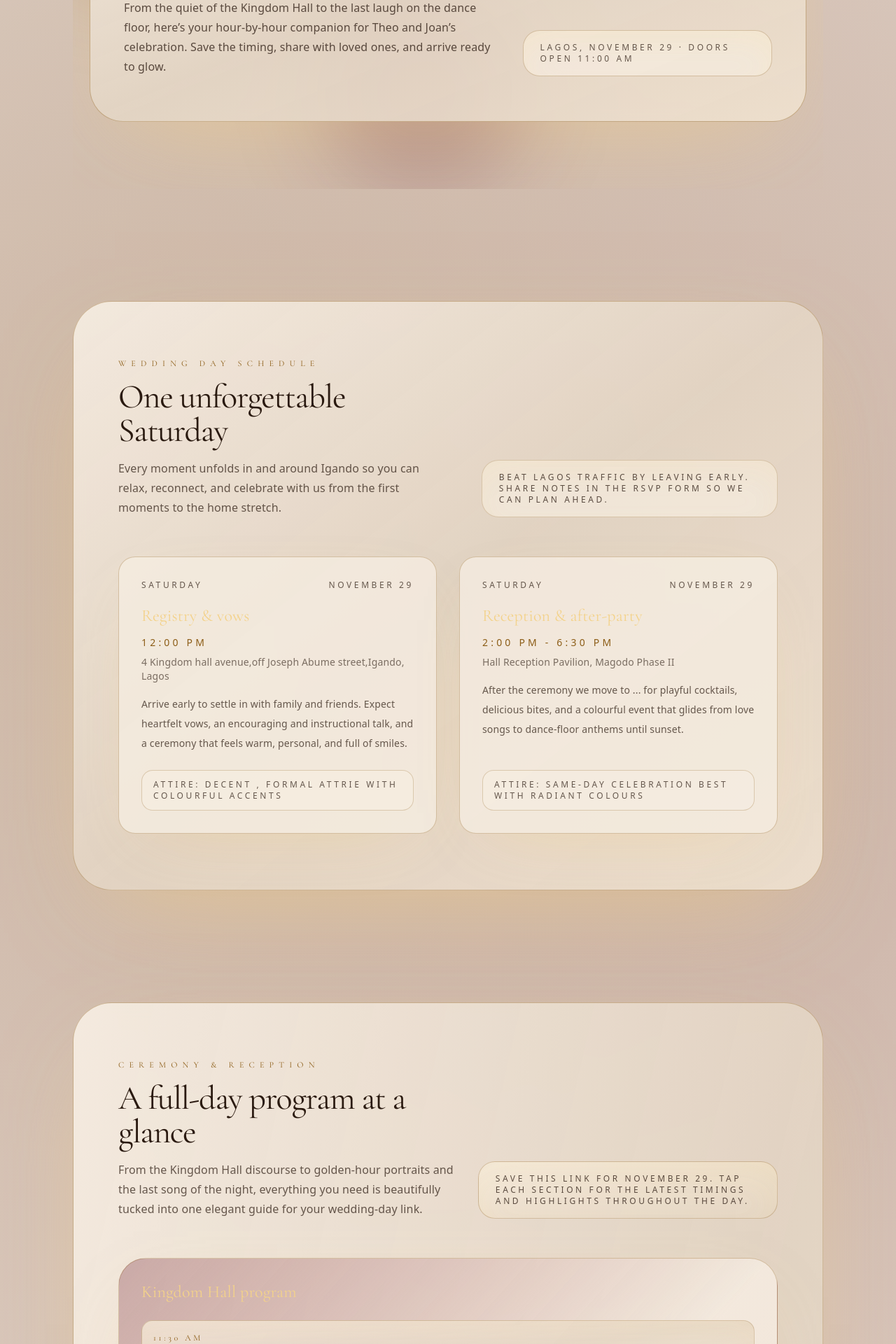
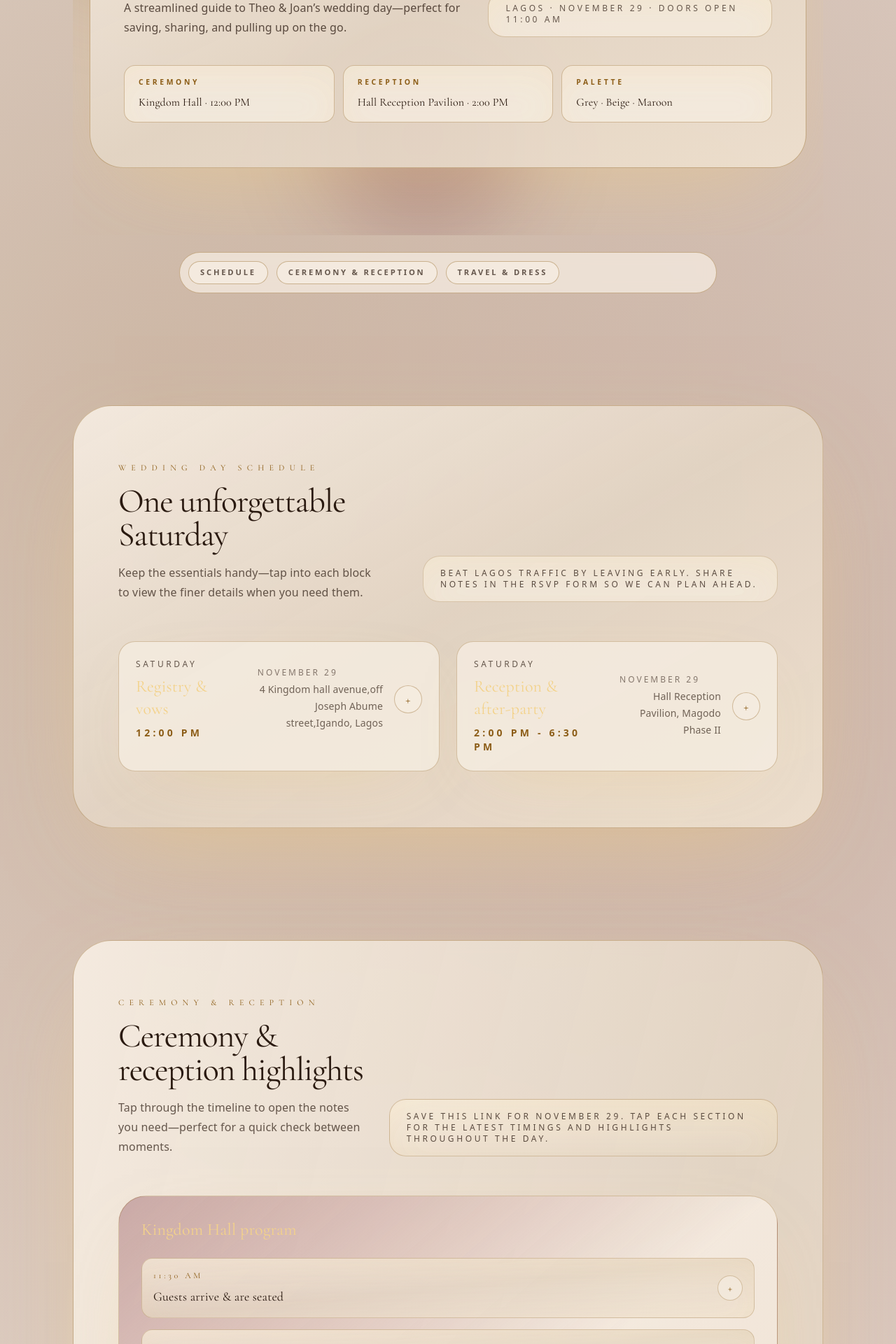
Before and after one commit to Andesfluffy/wedding-app, a Next.js app: page /program in a window 1280 px wide. Shown: the part 440-2360 px from the top of the page at 70% size. Built offline with nearby package versions, Linux system fonts and the light colour scheme.

Commit message:
Refine program page layout for concise schedule

```diff
--- a/src/app/program/page.tsx
+++ b/src/app/program/page.tsx
@@ -3,6 +3,27 @@ import { SiteFooter } from "@/components/footer";
 import { WeekendEvents } from "@/components/weekend-events";
 import { ProgramSection } from "@/components/programs";
 import { TravelSection } from "@/components/travel";
+
+const highlightCards = [
+  {
+    label: "Ceremony",
+    value: "Kingdom Hall · 12:00 PM",
+  },
+  {
+    label: "Reception",
+    value: "Hall Reception Pavilion · 2:00 PM",
+  },
+  {
+    label: "Palette",
+    value: "Grey · Beige · Maroon",
+  },
+];
+
+const quickLinks = [
+  { href: "#schedule", label: "Schedule" },
+  { href: "#program", label: "Ceremony & Reception" },
+  { href: "#travel", label: "Travel & Dress" },
+];
 
 function ProgramIntro() {
   return (
@@ -12,25 +33,62 @@ function ProgramIntro() {
         <div className="absolute right-0 top-0 h-80 w-80 rounded-full bg-night/45 blur-3xl" />
         <div className="absolute bottom-0 left-1/4 h-72 w-72 rounded-full bg-merlot/25 blur-3xl sm:left-1/3" />
       </div>
-      <div className="mx-auto max-w-5xl rounded-[3rem] border border-gold/40 bg-gradient-to-br from-night/92 via-onyx/88 to-char/90 px-6 py-16 text-center shadow-[0_45px_140px_-60px_rgba(249,210,122,0.55)] backdrop-blur sm:px-12 md:text-left">
+      <div className="mx-auto max-w-5xl rounded-[3rem] border border-gold/40 bg-gradient-to-br from-night/92 via-onyx/90 to-char/90 px-6 py-16 text-center shadow-[0_45px_140px_-60px_rgba(249,210,122,0.55)] backdrop-blur sm:px-12 md:text-left">
         <p className="font-display text-xs uppercase tracking-[0.6em] text-gold">
           Wedding day flow
         </p>
         <div className="mt-6 flex flex-col gap-8 md:flex-row md:items-end md:justify-between">
           <div className="space-y-5">
             <h1 className="font-display text-4xl tracking-tight text-ivory sm:text-5xl md:text-6xl">
-              Every moment, beautifully timed
+              Celebration at a glance
             </h1>
             <p className="text-base leading-7 text-ivory/75 md:max-w-xl">
-              From the quiet of the Kingdom Hall to the last laugh on the dance floor, here’s your hour-by-hour companion for Theo and Joan’s celebration. Save the timing, share with loved ones, and arrive ready to glow.
+              A streamlined guide to Theo &amp; Joan’s wedding day—perfect for
+              saving, sharing, and pulling up on the go.
             </p>
           </div>
           <div className="rounded-3xl border border-gold/30 bg-night/75 px-6 py-4 text-xs uppercase tracking-[0.3em] text-ivory/70 shadow-[inset_0_18px_45px_rgba(249,210,122,0.12)]">
-            Lagos, November 29 · Doors open 11:00 AM
+            Lagos · November 29 · Doors open 11:00 AM
           </div>
+        </div>
+        <div className="mt-10 grid gap-3 sm:grid-cols-3">
+          {highlightCards.map((item) => (
+            <div
+              key={item.label}
+              className="rounded-2xl border border-gold/35 bg-night/80 px-5 py-4 text-left text-ivory/80 shadow-[inset_0_18px_45px_rgba(249,210,122,0.1)]"
+            >
+              <p className="text-[0.65rem] font-semibold uppercase tracking-[0.35em] text-gold">
+                {item.label}
+              </p>
+              <p className="mt-2 font-display text-base text-ivory">
+                {item.value}
+              </p>
+            </div>
+          ))}
         </div>
       </div>
     </section>
+  );
+}
+
+function QuickNavigation() {
+  return (
+    <nav
+      aria-label="Program sections"
+      className="relative z-20 -mt-10 w-full px-4 sm:px-0"
+    >
+      <div className="mx-auto flex max-w-3xl gap-3 overflow-x-auto rounded-full border border-gold/40 bg-night/75 px-3 py-3 text-xs uppercase tracking-[0.35em] text-ivory/70 shadow-[0_25px_80px_-45px_rgba(249,210,122,0.45)] backdrop-blur">
+        {quickLinks.map((link) => (
+          <a
+            key={link.href}
+            href={link.href}
+            className="inline-flex shrink-0 items-center justify-center rounded-full border border-gold/40 bg-night/80 px-4 py-2 text-[0.7rem] font-semibold tracking-[0.25em] text-ivory/80 transition hover:border-gold/70 hover:text-ivory focus-visible:outline-none focus-visible:ring-2 focus-visible:ring-gold/60"
+          >
+            {link.label}
+          </a>
+        ))}
+      </div>
+    </nav>
   );
 }
 
@@ -40,6 +98,7 @@ export default function ProgramPage() {
       <Navigation />
       <main className="mx-auto flex max-w-6xl flex-col gap-16 px-4 sm:px-6 md:px-10">
         <ProgramIntro />
+        <QuickNavigation />
         <WeekendEvents />
         <ProgramSection />
         <TravelSection />
--- a/src/components/programs.tsx
+++ b/src/components/programs.tsx
@@ -11,7 +11,7 @@ export function ProgramSection() {
   return (
     <section
       id="program"
-      className="relative mx-auto mt-24 max-w-6xl rounded-[3.5rem] border border-gold/35 bg-gradient-to-br from-night/92 via-onyx/88 to-char/90 px-6 py-20 shadow-[0_50px_140px_-60px_rgba(249,210,122,0.55)] backdrop-blur md:px-16"
+      className="relative mx-auto mt-24 max-w-6xl scroll-mt-32 rounded-[3.5rem] border border-gold/35 bg-gradient-to-br from-night/92 via-onyx/88 to-char/90 px-6 py-20 shadow-[0_50px_140px_-60px_rgba(249,210,122,0.55)] backdrop-blur md:px-16"
     >
       <div className="flex flex-col gap-8 md:flex-row md:items-end md:justify-between">
         <div className="max-w-xl">
@@ -19,12 +19,11 @@ export function ProgramSection() {
             Ceremony &amp; reception
           </p>
           <h2 className="mt-4 font-display text-4xl tracking-tight text-ivory sm:text-5xl">
-            A full-day program at a glance
+            Ceremony &amp; reception highlights
           </h2>
           <p className="mt-4 text-base leading-7 text-ivory/70">
-            From the Kingdom Hall discourse to golden-hour portraits and the
-            last song of the night, everything you need is beautifully tucked
-            into one elegant guide for your wedding-day link.
+            Tap through the timeline to open the notes you need—perfect for a
+            quick check between moments.
           </p>
         </div>
         <div className="rounded-3xl border border-gold/30 bg-gradient-to-br from-night/80 via-char/80 to-onyx/80 px-6 py-4 text-xs uppercase tracking-[0.3em] text-ivory/75 shadow-[inset_0_20px_50px_rgba(249,210,122,0.12)]">
@@ -76,22 +75,33 @@ function ProgramCard({
       <h3 className="font-display text-2xl text-gilded">
         {title}
       </h3>
-      <dl className="mt-6 flex flex-col gap-5 text-sm leading-7 text-ivory/75">
+      <ul className="mt-6 flex flex-col gap-4 text-sm leading-7 text-ivory/75">
         {items.map((item) => (
-          <div
-            key={`${item.time}-${item.title}`}
-            className="rounded-2xl border border-gold/25 bg-gradient-to-br from-night/80 via-onyx/75 to-char/80 p-4 shadow-[inset_0_18px_45px_rgba(249,210,122,0.1)]"
-          >
-            <dt className="font-display text-xs uppercase tracking-[0.3em] text-gold">
-              {item.time}
-            </dt>
-            <dd className="mt-2 font-display text-lg text-ivory">{item.title}</dd>
-            <p className="mt-1 text-[0.95rem] leading-6 text-ivory/70">
-              {item.description}
-            </p>
-          </div>
+          <li key={`${item.time}-${item.title}`}>
+            <details className="group rounded-2xl border border-gold/25 bg-gradient-to-br from-night/80 via-onyx/75 to-char/80 p-4 shadow-[inset_0_18px_45px_rgba(249,210,122,0.1)] transition hover:border-gold/40 [&_summary::-webkit-details-marker]:hidden">
+              <summary className="flex w-full cursor-pointer flex-col gap-2 text-left sm:flex-row sm:items-center sm:justify-between">
+                <div>
+                  <p className="font-display text-xs uppercase tracking-[0.3em] text-gold">
+                    {item.time}
+                  </p>
+                  <p className="mt-2 font-display text-lg text-ivory">
+                    {item.title}
+                  </p>
+                </div>
+                <span
+                  aria-hidden="true"
+                  className="mt-1 flex h-9 w-9 shrink-0 items-center justify-center rounded-full border border-gold/30 bg-night/70 font-display text-base text-gold transition duration-300 group-open:rotate-45 sm:mt-0"
+                >
+                  +
+                </span>
+              </summary>
+              <p className="mt-3 text-[0.95rem] leading-6 text-ivory/70">
+                {item.description}
+              </p>
+            </details>
+          </li>
         ))}
-      </dl>
+      </ul>
     </motion.article>
   );
 }
--- a/src/components/travel.tsx
+++ b/src/components/travel.tsx
@@ -26,7 +26,7 @@ export function TravelSection() {
   return (
     <section
       id="travel"
-      className="relative mx-auto mt-24 max-w-6xl rounded-[3.5rem] border border-gold/40 bg-gradient-to-br from-pearl/95 via-cream/95 to-night/92 px-6 py-20 shadow-[0_45px_140px_-60px_rgba(212,169,61,0.55),0_0_110px_-50px_rgba(90,15,41,0.3)] backdrop-blur"
+      className="relative mx-auto mt-24 max-w-6xl scroll-mt-32 rounded-[3.5rem] border border-gold/40 bg-gradient-to-br from-pearl/95 via-cream/95 to-night/92 px-6 py-20 shadow-[0_45px_140px_-60px_rgba(212,169,61,0.55),0_0_110px_-50px_rgba(90,15,41,0.3)] backdrop-blur"
     >
       <motion.div
         initial={{ opacity: 0, y: 24 }}
--- a/src/components/weekend-events.tsx
+++ b/src/components/weekend-events.tsx
@@ -7,7 +7,7 @@ export function WeekendEvents() {
   return (
     <section
       id="schedule"
-      className="relative mx-auto mt-24 max-w-6xl rounded-[3.5rem] border border-gold/35 bg-gradient-to-br from-night/92 via-onyx/88 to-char/90 px-6 py-20 shadow-[0_50px_140px_-60px_rgba(249,210,122,0.55)] backdrop-blur md:px-16"
+      className="relative mx-auto mt-24 max-w-6xl scroll-mt-32 rounded-[3.5rem] border border-gold/35 bg-gradient-to-br from-night/92 via-onyx/88 to-char/90 px-6 py-20 shadow-[0_50px_140px_-60px_rgba(249,210,122,0.55)] backdrop-blur md:px-16"
     >
       <div className="flex flex-col items-start gap-8 md:flex-row md:items-end md:gap-16">
         <div className="max-w-xl">
@@ -18,9 +18,8 @@ export function WeekendEvents() {
             One unforgettable Saturday
           </h2>
           <p className="mt-4 text-base leading-7 text-ivory/70">
-            Every moment unfolds in and around Igando so you can relax,
-            reconnect, and celebrate with us from the first moments to the home
-            stretch.
+            Keep the essentials handy—tap into each block to view the finer
+            details when you need them.
           </p>
         </div>
         <div className="rounded-3xl border border-gold/25 bg-night/70 px-6 py-4 text-xs uppercase tracking-[0.3em] text-ivory/75 shadow-[inset_0_18px_45px_rgba(249,210,122,0.1)]">
@@ -28,34 +27,55 @@ export function WeekendEvents() {
           we can plan ahead.
         </div>
       </div>
-      <div className="mt-14 grid gap-8 md:grid-cols-2">
+      <div className="mt-14 grid gap-6 md:grid-cols-2">
         {weekendEvents.map((event, index) => (
-          <motion.article
+          <motion.details
             key={`${event.day}-${event.title}`}
             initial={{ opacity: 0, y: 24 }}
             whileInView={{ opacity: 1, y: 0 }}
             viewport={{ once: true, amount: 0.3 }}
             transition={{ duration: 0.6, delay: index * 0.1 }}
-            className="flex h-full flex-col rounded-3xl border border-gold/30 bg-night/80 p-8 text-left text-ivory shadow-[0_30px_100px_-60px_rgba(249,210,122,0.5)]"
+            className="group flex h-full flex-col rounded-3xl border border-gold/30 bg-night/80 p-6 text-left text-ivory shadow-[0_30px_100px_-60px_rgba(249,210,122,0.5)] transition hover:border-gold/45 hover:shadow-[0_36px_110px_-60px_rgba(249,210,122,0.6)] [&_summary::-webkit-details-marker]:hidden"
           >
-            <div className="flex items-baseline justify-between text-xs uppercase tracking-[0.3em] text-ivory/70">
-              <span>{event.day}</span>
-              <span>{event.date}</span>
-            </div>
-            <h3 className="mt-5 font-display text-2xl text-gilded">
-              {event.title}
-            </h3>
-            <p className="mt-3 text-sm font-medium uppercase tracking-[0.3em] text-gold">
-              {event.time}
-            </p>
-            <p className="mt-2 text-sm text-ivory/60">{event.location}</p>
-            <p className="mt-4 flex-1 text-sm leading-7 text-ivory/70">
+            <summary className="flex w-full cursor-pointer flex-col gap-5 text-left sm:flex-row sm:items-center sm:justify-between">
+              <div className="space-y-2">
+                <p className="text-xs uppercase tracking-[0.3em] text-ivory/70">
+                  {event.day}
+                </p>
+                <h3 className="font-display text-2xl text-gilded">
+                  {event.title}
+                </h3>
+                <p className="text-sm font-semibold uppercase tracking-[0.3em] text-gold">
+                  {event.time}
+                </p>
+              </div>
+              <div className="flex items-center gap-4 sm:pl-6">
+                <div className="text-sm text-ivory/65">
+                  <p className="text-xs uppercase tracking-[0.25em] text-ivory/55">
+                    {event.date}
+                  </p>
+                  <p className="mt-1 max-w-[14rem] text-sm leading-6 text-ivory/65 sm:text-right">
+                    {event.location}
+                  </p>
+                </div>
+                <span
+                  aria-hidden="true"
+                  className="flex h-10 w-10 shrink-0 items-center justify-center rounded-full border border-gold/35 bg-night/70 font-display text-lg text-gold transition duration-300 group-open:rotate-45"
+                >
+                  +
+                </span>
+              </div>
+            </summary>
+            <p className="mt-4 text-sm leading-7 text-ivory/70">
               {event.description}
             </p>
-            <div className="mt-6 rounded-2xl border border-gold/25 bg-night/70 px-4 py-3 text-xs uppercase tracking-[0.3em] text-ivory/70">
-              Attire: {event.attire}
+            <div className="mt-6 flex items-center justify-between gap-3 rounded-2xl border border-gold/25 bg-night/70 px-4 py-3 text-xs uppercase tracking-[0.3em] text-ivory/70">
+              <span>Attire</span>
+              <span className="text-[0.7rem] tracking-[0.25em] text-ivory/75">
+                {event.attire}
+              </span>
             </div>
-          </motion.article>
+          </motion.details>
         ))}
       </div>
     </section>
```
